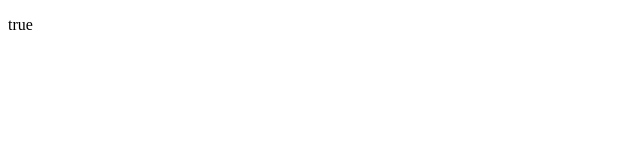
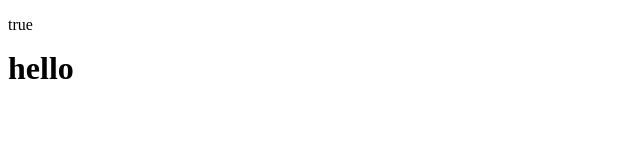
Before and after one commit to kothru/react-app, a React app: page / in a window 1280 px wide. Shown: the top 160 px of the page, without its empty margins (0-640 px from the left). Built offline with nearby package versions, Linux system fonts and the light colour scheme.

Commit message:
add heading comp

```diff
--- a/src/App.tsx
+++ b/src/App.tsx
@@ -1,7 +1,13 @@
+import { Heading } from "./libs/Heading"
 import { Text } from "./libs/Text"
 
 export const App = () => {
   return (
-    <Text text="true" />
+    <>
+      <Text text="true" />
+      <Heading tag="h1">
+        <span>hello</span>
+      </Heading>
+    </>
   )
 }
--- /dev/null
+++ b/src/libs/Heading.tsx
@@ -0,0 +1,22 @@
+import { VFC, ReactNode } from "react"
+import styled from "styled-components"
+
+type HeadingType = 'h1' | 'h2' | 'h3' | 'h4' | 'h5' | 'h6'
+type Props = {
+  children: ReactNode
+  tag: HeadingType
+}
+export const Heading: VFC<Props> = ({
+  children,
+  tag
+}) => {
+  return (
+    <Wrapper as={tag}>
+      {children}
+    </Wrapper>
+  )
+}
+
+const Wrapper = styled.h1`
+  margin: 0
+`
```
